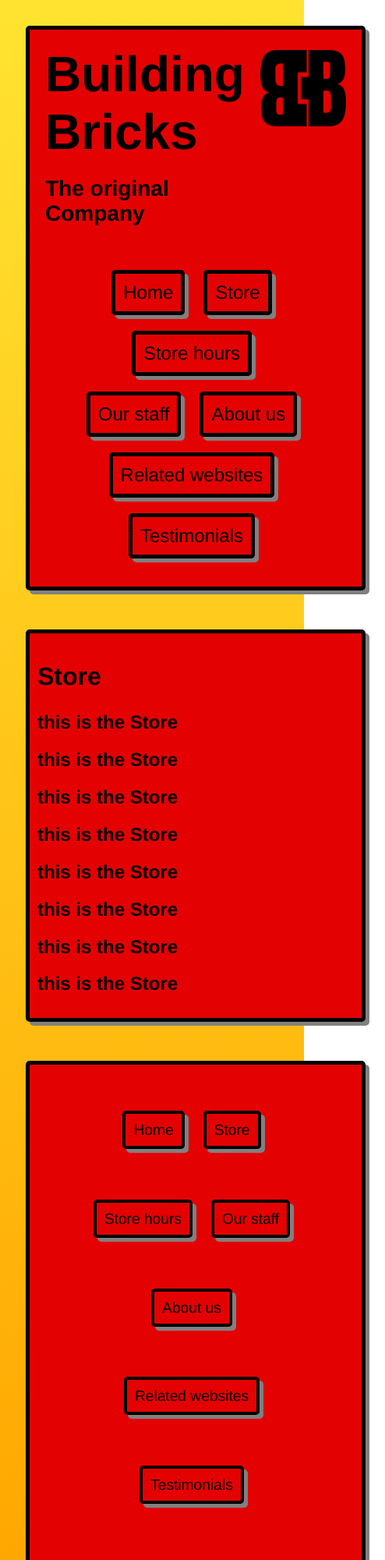
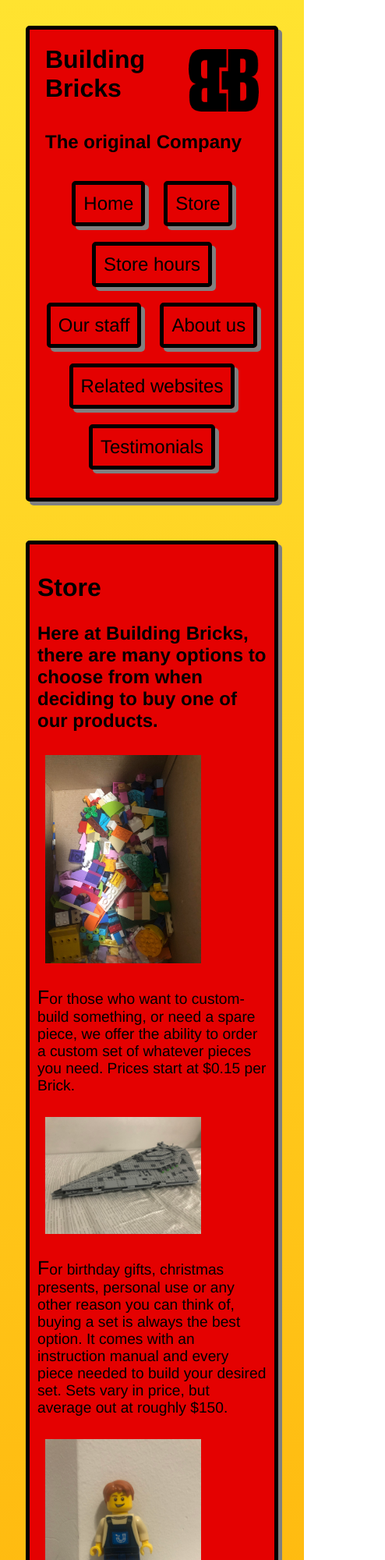
Before and after one commit to liamberthiaume/Website, a plain HTML site: page store.html in a window 390 px wide. Shown: the top 2000 px of the page at 78% size, 494 px wide, since content can reach past the window. Drawn offline with Linux system fonts and the light colour scheme.

Commit message:
made everything look better at the smallest viewport and added store

```diff
--- a/store.html
+++ b/store.html
@@ -6,6 +6,7 @@
     <meta name="viewport" content="width=device-width, initial-scale=1.0">
     <title>Store</title>
     <link rel="stylesheet" href="./styles/main.css">
+    <link rel="stylesheet" href="./styles/store.css">
     <link rel="icon" type="/image/x-icon" href="./BB_6.0.ico">
 </head>
 
@@ -35,14 +36,26 @@
 
 <section>
     <h1>Store</h1>
-    <h2>this is the Store</h2>
-    <h2>this is the Store</h2>
-    <h2>this is the Store</h2>
-    <h2>this is the Store</h2>
-    <h2>this is the Store</h2>
-    <h2>this is the Store</h2>
-    <h2>this is the Store</h2>
-    <h2>this is the Store</h2>
+    <h2>Here at Building Bricks, there are many options to choose from when deciding to buy one of our products.</h2>
+    <div class="assortedgrid" >
+        <img class="assrotedgrid1" src="./media/assortedBuildingBricks.jpg" alt="Assorted Bricks">
+        <p class="assortedgrid2">For those who want to custom-build something, or need a spare piece, we offer the ability to order
+            a custom set of whatever pieces you need. Prices start at $0.15 per Brick.
+        </p>
+    </div>
+    <div class="setgrid">
+        <img class="setgrid1" src="./media/BuildingBricksSet.jpg">
+        <p class="setgrid3">For birthday gifts, christmas presents, personal use or any other reason you can think of, buying a set is always
+            the best option. It comes with an instruction manual and every piece needed to build your desired set. Sets vary in price, but average
+            out at roughly $150.
+        </p>
+    </div>
+    <div class="persongrid">
+        <img class="persongrid1" src="./media/BulidingBricksGuy.jpg">
+        <p class="persongrid2">We're proud to introduce to you our newest feature. custom made Building Bricks characters! All you have to do
+            is send us a picture of your face and choose the desired body parts. Within a week, you should recieve your custom $20 minifigure in the mail.
+        </p>
+    </div>
 </section>
 
 
--- a/styles/main.css
+++ b/styles/main.css
@@ -164,7 +164,7 @@ main section p::first-letter {
     max-width: 250px;
 }
 
-img {
+img, video {
     margin: 10px;
 }
 
@@ -202,9 +202,25 @@ header nav ul li a:hover, footer nav ul li a:hover {
     container-type: inline-size;
 }
 
-
+.headergrid {
+    display: grid;
+    grid-template-columns: (1fr, 1fr);
+    grid-template-rows: (1fr, 1fr);
+    justify-items: left;
+}
+.headergrid1 {
+    grid-area: 1 / 1 / 2 / 2;
+}
+.headergrid2 {
+    grid-area: 2 / 1 / 3 / 2;
+}
+.headergrid3 {
+    grid-area: 1 / 2 / 3 / 3;
+    justify-self: right;
+}
 
  @media all and (max-width: 768px) {
+
     header nav {
         text-align: center;
     }
@@ -228,12 +244,22 @@ header nav ul li a:hover, footer nav ul li a:hover {
     }
     ul {
 
-        padding-right: 50px;
-        padding-top: 20px;
+    padding: 0px;
     }
  }
 
- /* im putting this here so it overrides some code since i have no idea what to remove to make this work */
+ @media all and (max-width: 470px) {
+
+    header h1 {
+        font-size: 2em
+    }
+    header h2 {
+        font-size: 1.5em;
+    }
+    header img {
+        height: 90px;
+        width: 90px;
+    }
 
     .headergrid {
         display: grid;
@@ -245,9 +271,14 @@ header nav ul li a:hover, footer nav ul li a:hover {
         grid-area: 1 / 1 / 2 / 2;
     }
     .headergrid2 {
-    grid-area: 2 / 1 / 3 / 2;
+        grid-area: 2 / 1 / 3 / 3;
     }
     .headergrid3 {
-    grid-area: 1 / 2 / 3 / 3;
+        grid-area: 1 / 2 / 2 / 3;
         justify-self: right;
     }
+ }
+
+ /* I'm sorry if half of my css makes no sense. it's hard to keep track of an assignment if you take month long hiatuses on each part of it.
+ All I know is that it works. Sorry.
+ -Liam  */
--- /dev/null
+++ b/styles/store.css
@@ -0,0 +1,98 @@
+.assortedgrid {
+    display: grid;
+    grid-template-rows: (1fr);
+    grid-template-columns: 0.5fr, 1.5fr;
+
+}
+.assortedgrid1 {
+    grid-area: 1 / 1 / 2 / 2;
+}
+.assortedgrid2 {
+    grid-area: 1 / 2 / 2 / 3;
+}
+
+
+
+.setgrid {
+    display: grid;
+    grid-template-rows: (1fr);
+    grid-template-columns: 1.5fr, 0.5fr;
+}
+.setgrid1 {
+    grid-area: 1 / 2 / 2 / 3;
+}
+.setgrid2 {
+    grid-area: 1 / 1 / 2 / 2;
+}
+
+
+
+.persongrid {
+    display: grid;
+    grid-template-rows: (1fr);
+    grid-template-columns: 0.5fr, 1.5fr;
+}
+.persongrid1 {
+    grid-area: 1 / 1 / 2 / 2;
+}
+.persongrid2 {
+    grid-area: 1 / 2 / 2 / 3;
+}
+
+img {
+    max-height: 300px;
+}
+
+@media all and (max-width: 768px) {
+
+    .assortedgrid {
+        display: grid;
+        grid-template-rows: (1fr, 1fr);
+        grid-template-columns: (1fr);
+
+    }
+    .assortedgrid1 {
+        grid-area: 1 / 1 / 2 / 2;
+    }
+    .assortedgrid2 {
+        grid-area: 2 / 1 / 3 / 2;
+    }
+
+
+
+    .setgrid {
+        display: grid;
+        grid-template-rows: (1fr, 1fr);
+        grid-template-columns: (1fr);
+    }
+    .setgrid1 {
+        grid-area: 1 / 1 / 2 / 2;
+    }
+    .setgrid2 {
+        grid-area: 2 / 1 / 3 / 2;
+    }
+
+
+
+    .persongrid {
+        display: grid;
+        grid-template-rows: (1fr, 1fr);
+        grid-template-columns: (1fr);
+    }
+    .persongrid1 {
+        grid-area: 1 / 1 / 2 / 2;
+    }
+    .persongrid2 {
+        grid-area: 2 / 1 / 3 / 2;
+    }
+
+    img {
+        max-width: 200px;
+    }
+
+
+
+
+
+
+}
```
Also changed, not shown: styles/video.css (+7 -0 lines), testimonials.html (+1 -1 lines). Lines whose indentation alone changed are shown as unchanged.
